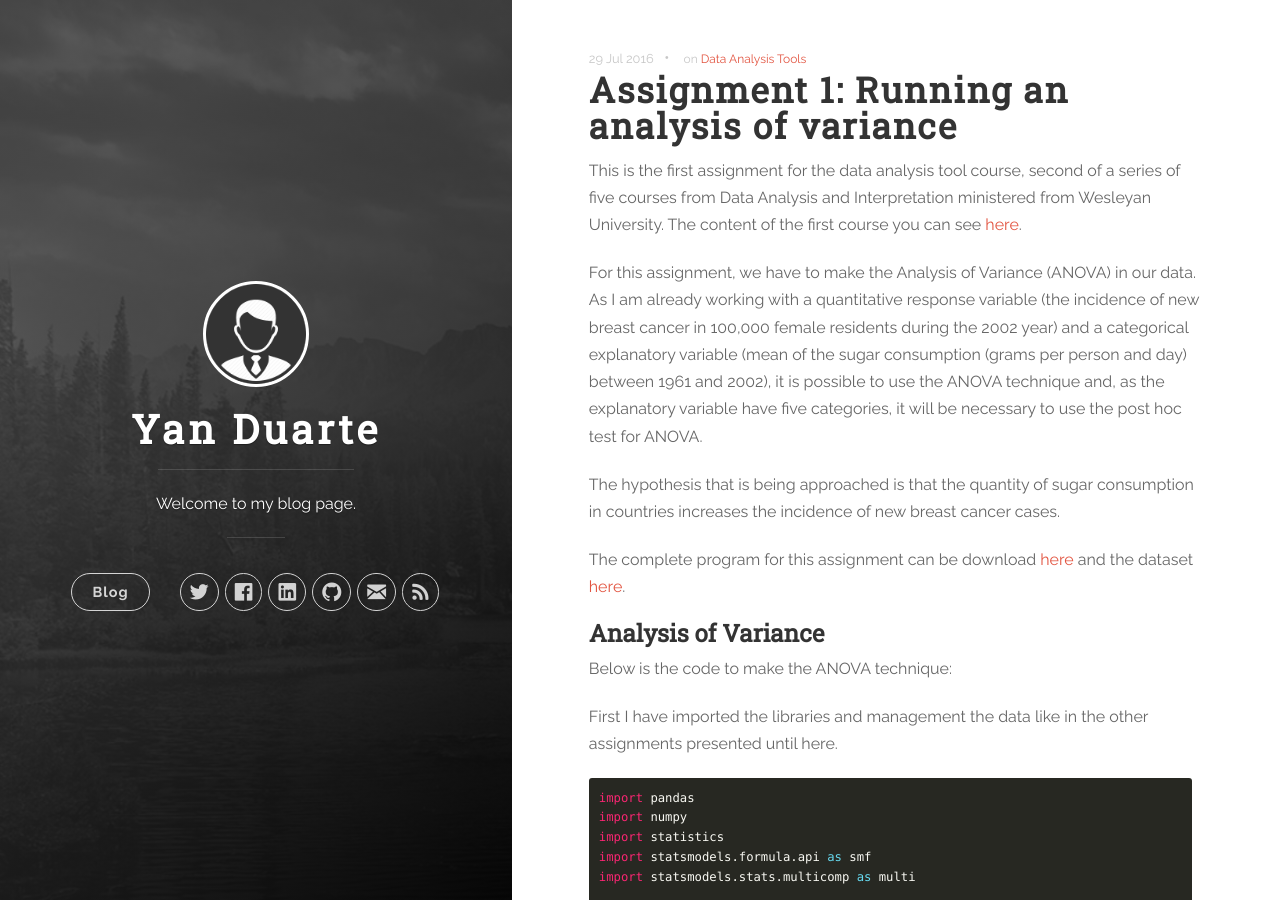
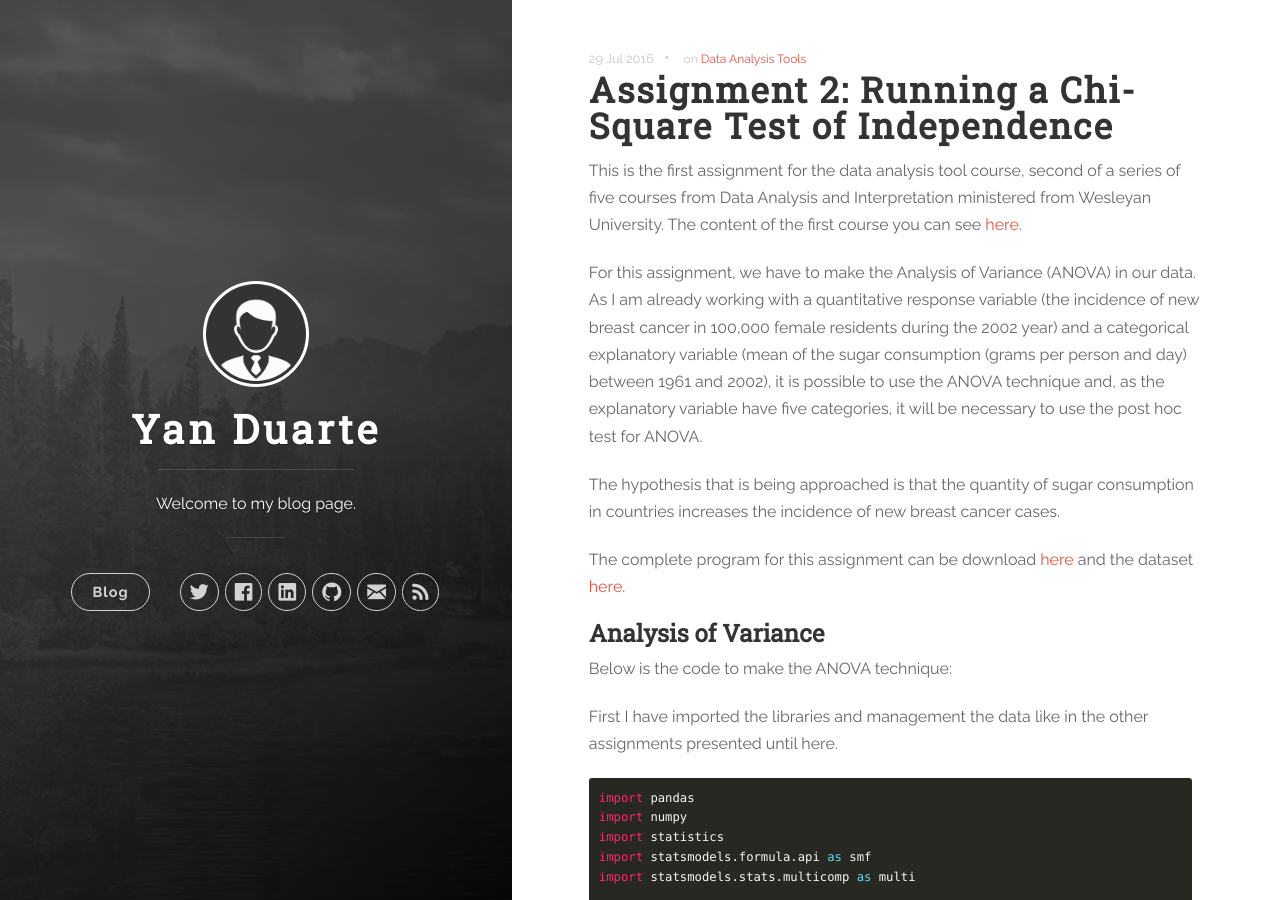
Before and after one commit to yan-duarte/yan-duarte.github.io, a Jekyll site: the page built from _posts/2016-08-06-DAT-Assignment2.md, in a window 1280 px wide and 900 px high. Built offline with Jekyll 4.4.1, drawn with Linux system fonts in a browser that asks for light colours; nearby versions of some CDN libraries.

Commit message:
Updated 2016-08-06-DAT-Assignment2.md

```diff
--- a/_posts/2016-08-06-DAT-Assignment2.md
+++ b/_posts/2016-08-06-DAT-Assignment2.md
@@ -2,12 +2,12 @@
 published: true
 date: '2016-07-29 19:00:00 -0300'
 Name:
-  - Assignment: Running an analysis of variance
+  - Assignment: Running a Chi-Square Test of Independence
 categories:
   - Data Analysis Tools
 tags:
   - Data Analysis Tools
-title: 'Assignment 1: Running an analysis of variance'
+title: 'Assignment 2: Running a Chi-Square Test of Independence'
 ---
 This is the first assignment for the data analysis tool course, second of a series of five courses from Data Analysis and Interpretation ministered from Wesleyan University.
 The content of the first course you can see [here](https://yan-duarte.github.io/tags/#Data Management and Visualization).
```
